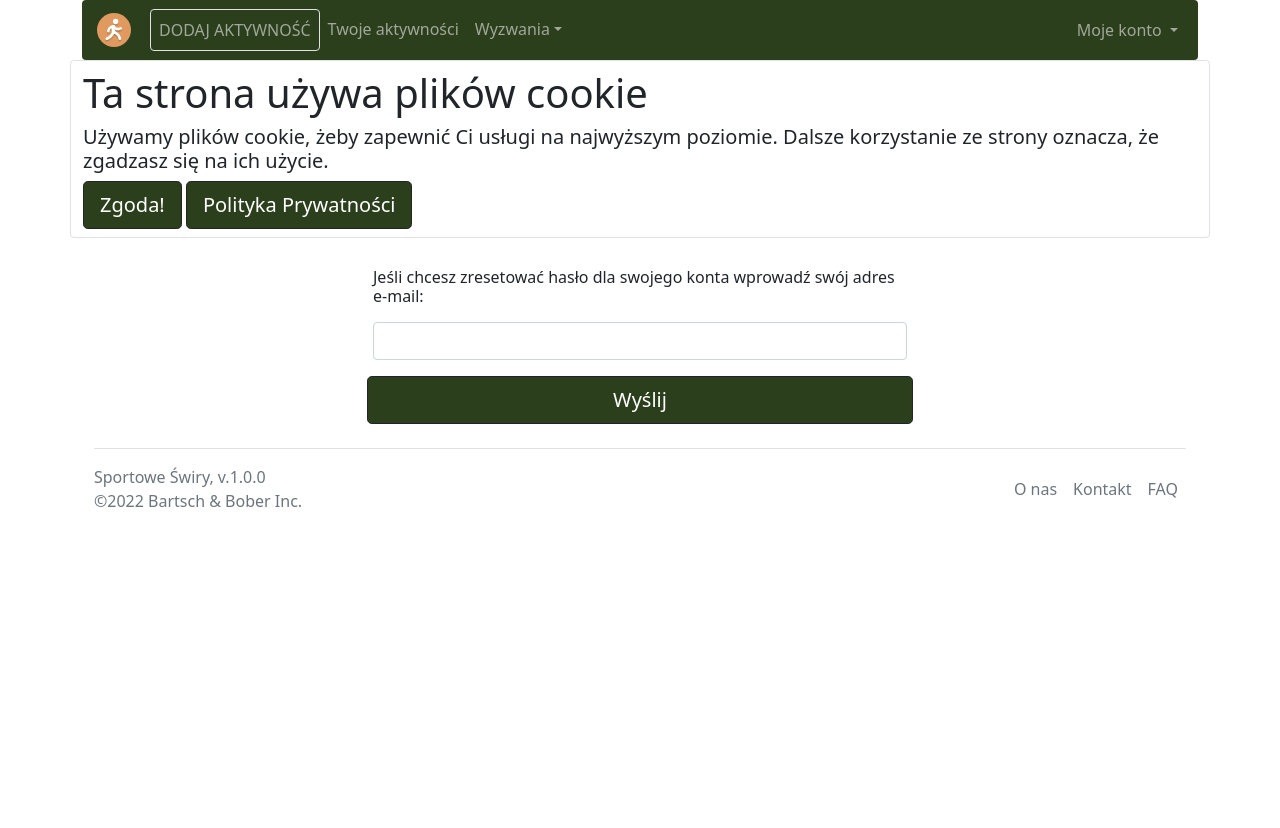
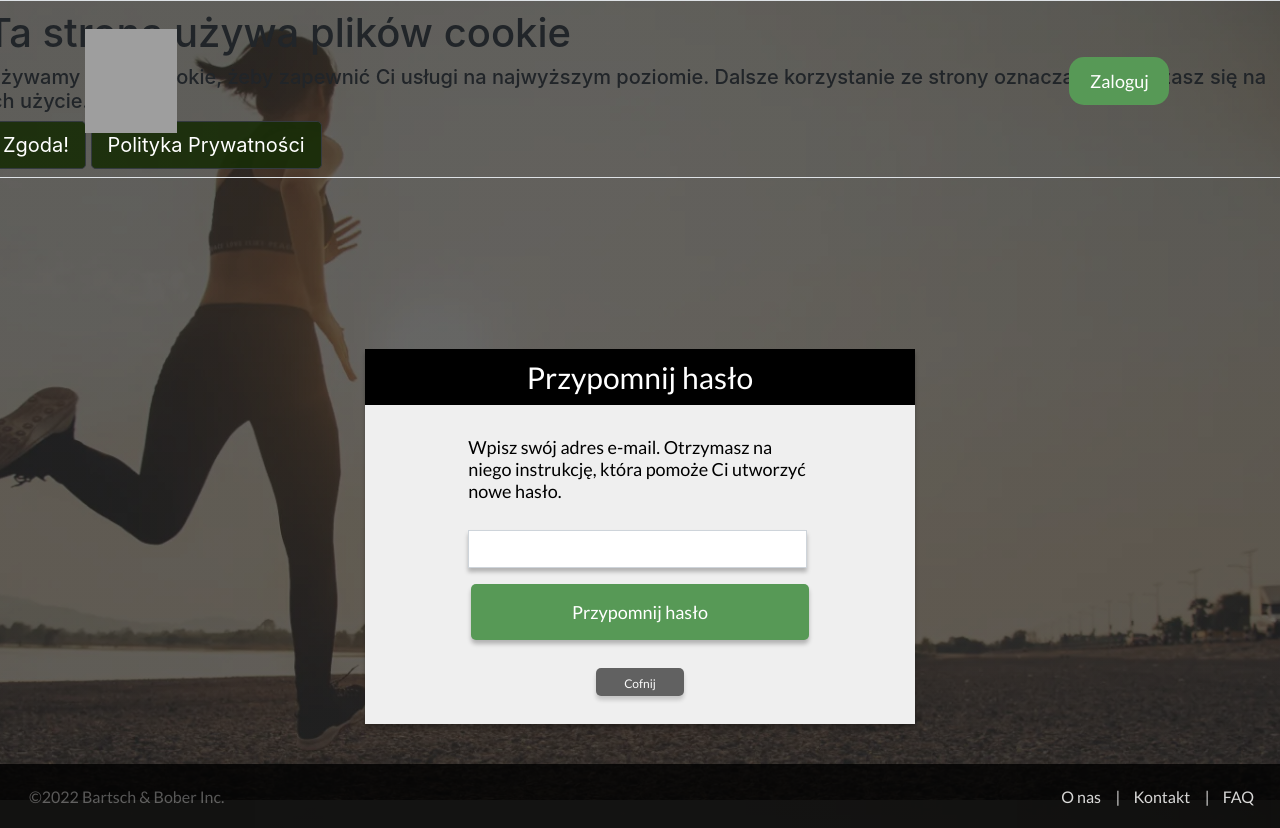
Before and after one commit to MaBober/SportoweSwiry, a Python web app: template user/templates/verifyEmail.html in a window 1280 px wide. Before the commit the page ends 507 px from the top, so only its background shows below. Run offline with Jinja, Linux system fonts and the light colour scheme; the template is opened without the code that fills it: most values are stand-ins (such as "Sample title", 1, 10 or a date in 2020); form fields are guessed from the names that the template uses; some libraries are stand-ins or nearby versions; grey boxes are pictures that could not be loaded.

Commit message:
Reset password site layout

```diff
--- a/static/styles/styleCommon.css
+++ b/static/styles/styleCommon.css
@@ -127,6 +127,13 @@ body {
 @media(max-width: 850px) {
 
   /* HEADER WITHOUT MENU */
+
+
+  .First-Row {
+
+    width: 95%;
+    position: absolute;
+  }
   .Login-Button {
     right: 50px;
     top: 30px;
--- /dev/null
+++ b/static/styles/verifyEmail.css
@@ -0,0 +1,150 @@
+body {
+    background: linear-gradient(rgb(38,38,38,0.7), rgb(38,38,38,0.7)), url("/static/img/bg_verifyEmial.webp") no-repeat center fixed;
+    background-size: cover;
+    background-color: #3a3a3a;
+    min-height: 100%;
+    position: relative;
+  }
+
+  /* MAIN STATIC CONTENER */
+
+  .Static-Content {
+    display: flex;
+    flex-direction: column;
+    overflow: hidden;
+    justify-content: center;
+    padding-bottom: 94px;
+
+  }
+
+/* TITLE "index" */
+
+
+/* Register buttton */
+
+
+      .box{
+        max-width: 610px;
+        min-width: 500px;
+        margin-top: 171px;
+        margin-bottom: 10px;
+        width: 43%;
+        height: auto;
+        flex-grow: 0;
+        justify-self: center;
+        box-shadow: 0 4px 4px 0 rgba(0, 0, 0, 0.25);
+        background-color: #efefef;
+        text-align: center;
+
+      }
+      .box-header{
+        padding-top: 10px;
+        padding-bottom: 10px;
+        padding-left: 10px;
+        padding-right: 10px;
+        height: auto;
+        flex-grow: 0;
+        background-color: #000;
+        justify-content: center;
+        vertical-align: text-bottom;
+
+      }
+
+      .box-header-font{
+        font-family: Lato;
+        font-size: 30px;
+        font-weight: normal;
+        font-stretch: normal;
+        font-style: normal;
+        line-height: normal;
+        letter-spacing: normal;
+        text-align: center;
+        color: #fff;
+
+      }
+
+
+      .box-text{
+        margin-top: 31px;
+        margin-bottom: 28px;
+        margin-left: 17%;
+        margin-right: 17%;
+        font-family: Lato;
+        font-size: 18px;
+        font-weight: normal;
+        font-stretch: normal;
+        font-style: normal;
+        line-height: normal;
+        letter-spacing: normal;
+        text-align: left;
+        color: #000;
+      }
+
+
+      .email-form{
+        width: 65%;
+        margin-left: 17%;
+        margin-right: 17%;
+        border-radius: 0%;
+        box-shadow: 0 4px 4px 0 rgba(0, 0, 0, 0.25);
+      }
+
+      .reset-button{
+        width: 65%;
+        height: 56px;
+        margin-left: 17%;
+        margin-right: 17%;
+        margin-bottom: 28px;
+        border-radius: 5px;
+        border-width: 0ch;
+
+        background-color: #579956;
+        box-shadow: 0 4px 4px 0 rgba(0, 0, 0, 0.25);
+
+        font-family: Lato;
+        font-size: 18px;
+        text-align: center;
+        color: #fff;
+
+      }
+
+
+      .back-button{
+        width: 17%;
+        height: 28px;
+        margin-left: 41.5%;
+        margin-right: 41.5%;
+        margin-bottom: 28px;
+        border-radius: 5px;
+        border-width: 0ch;
+        padding-top: 7px;
+        padding-bottom: 7px;
+        justify-self: center;
+
+
+        box-shadow: 0 4px 4px 0 rgba(0, 0, 0, 0.25);
+        opacity: 0.7;
+        background-color: #262626;
+
+        font-family: Lato;
+        font-size: 12px;
+        text-align: center;
+        color: #fff;
+
+      }
+
+
+        /* FOR SMALL SCREENS */
+  @media(max-width: 850px) {
+
+    .box{
+      margin-top: 171px;
+      margin-bottom: 10px;
+      min-width: 300px;
+      width: 63%;
+
+
+
+    }
+
+  }
--- a/user/templates/resetPassword.html
+++ b/user/templates/resetPassword.html
@@ -1,4 +1,4 @@
-{% extends "pages//base.html" %}
+{% extends "pages//baseNew.html" %}
 
 {% block body_content %}
 
--- a/user/templates/verifyEmail.html
+++ b/user/templates/verifyEmail.html
@@ -1,28 +1,41 @@
-{% extends "pages//base.html" %}
+{% extends "pages//baseNew.html" %}
 
 {% block body_content %}
 
-    <form method="POST" style="margin-top:30px;">
+<!-- Site css sheet -->
+<link rel= "stylesheet" type= "text/css" href= "{{ url_for('static',filename='styles/verifyEmail.css') }}">
+
+<div class="Static-Content">
+
+    <div class="container box">
+        <div class="row box-header">
+           <span class="box-header-font"> Przypomnij hasło</span>
+        </div>
+
+        <form method="POST">
             <div class="row justify-content-center">
                 {{ form.csrf_token }}
 
-        <div class="row justify-content-center">
-            <div class="col-md-3"></div>
-            <div class="col-md-6">
-                <label class="form-label"> <h6>Jeśli chcesz zresetować hasło dla swojego konta wprowadź swój adres e-mail:</h6> </label>
-                {{ form.mail(class_="form-control" ) }}
+                <div class="col">
+                    <label class="box-text">Wpisz swój adres e-mail. Otrzymasz na niego instrukcję, która pomoże Ci utworzyć nowe hasło.</label>
+                    {{ form.mail(class_="form-control email-form" ) }}
                     <ul>
                         {% for error in form.mail.errors %}
                             {{ error }}
                         {% endfor %}
                     </ul>
-            </div>
-            <div class="col-md-3"></div>
-        </div>
-        <div class="d-grid gap-2 col-6 mx-auto">
-            <button class="btn btn-dark btn-lg" style="background-color: #182c07e8;" type="submit">Wyślij</button>
+
+
+                    <button class="reset-button" type="submit">Przypomnij hasło</button>
+                    <a href="{{ url_for('other.hello') }}"><div class="back-button">Cofnij</siv</a>
+
                 </div>
 
+            </div>
         </form>
 
+    </div>
+
+</div>
+
 {% endblock %}
```
Also changed, not shown: static/img/bg_verifyEmial.webp (added). Lines whose indentation alone changed are shown as unchanged.
